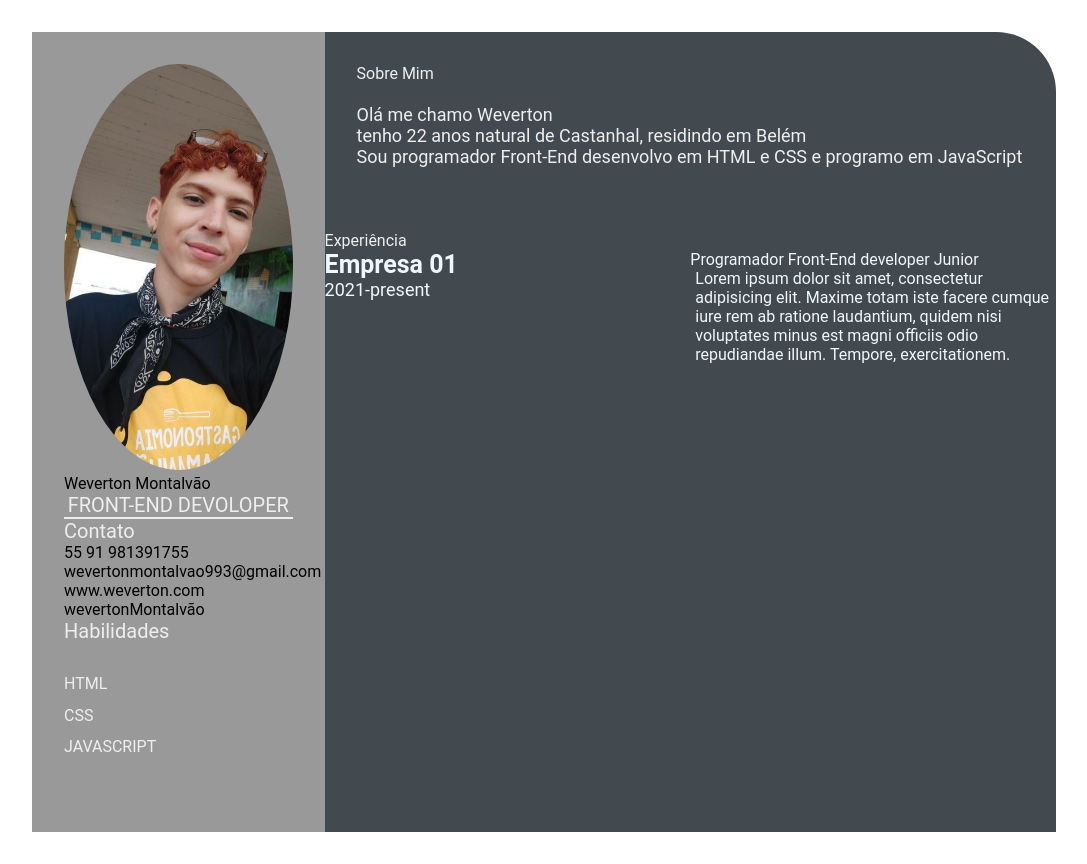
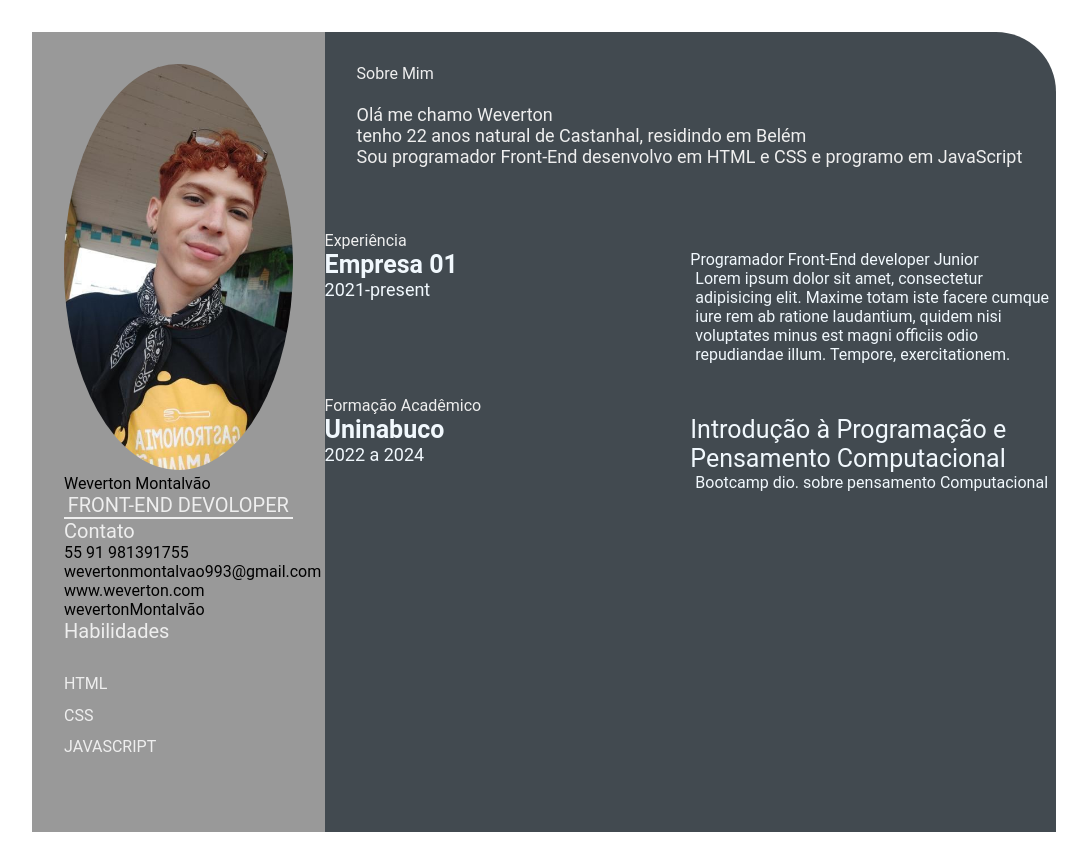
Before and after one commit to wevertonmontalvao/jornadadvEBAC, a plain HTML site: page index.html in a window 1280 px wide. Shown: the whole page, without its empty margins (96-1183 px from the left). Drawn offline with Linux system fonts and the light colour scheme.

Commit message:
adiconei css

```diff
--- a/index.html
+++ b/index.html
@@ -63,7 +63,20 @@
                     </div>
                 </div>
             </section>
-
+            <!--aqui começa a parte de formação academica-->
+            <section class="education gap">
+                <div class="right-title">Formação Acadêmico</div>
+                <div class="education-contents">
+                <div class="education-left">
+                    <p class="education-school-name">Uninabuco</p>
+                    <p class="educationp-time-period">2022 a 2024</p>
+                </div>
+                <div class="education-right">
+                    <p class="education-subject">Introdução à Programação e Pensamento Computacional</p>
+                    <p class="education-desc">Bootcamp dio. sobre pensamento Computacional</p>
+                </div>
+            </div>
+            </section>
         </section>
     </main>
 </body>
```
